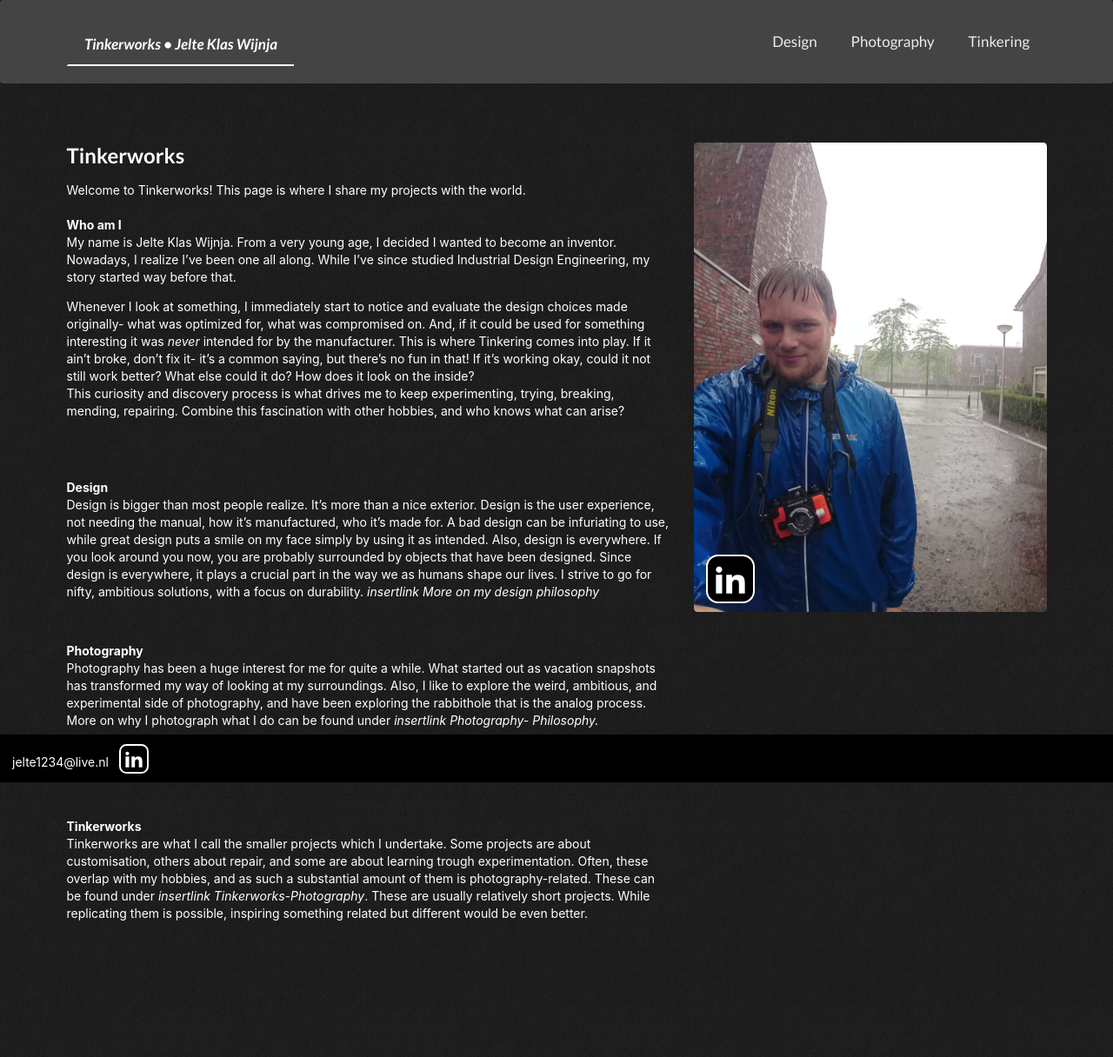
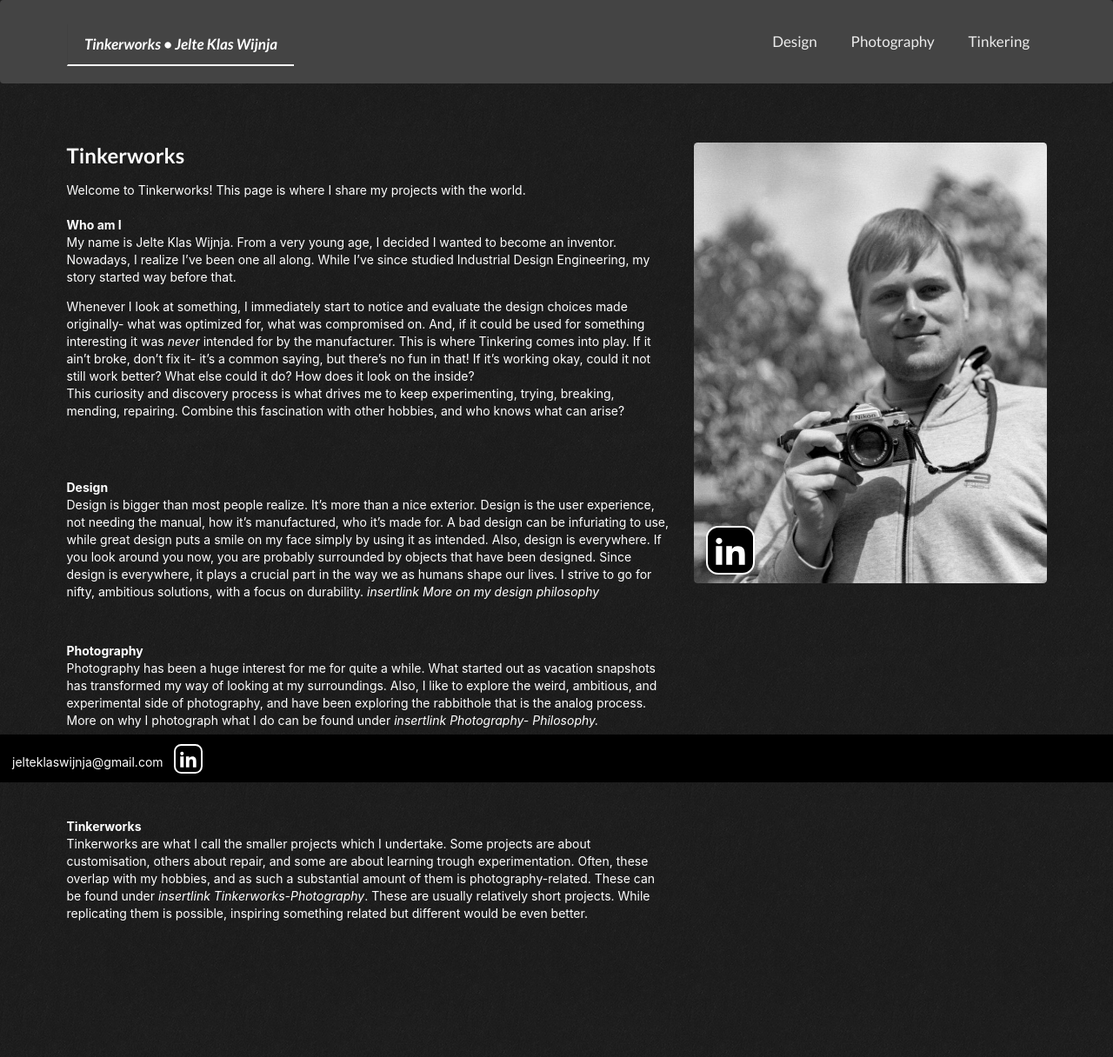
Before and after one commit to Jelte1234/Jelte1234.github.io, a Jekyll site: the page built from index.md, in a window 1280 px wide. Shown: the whole page at 87% size. Built offline with Jekyll 4.4.1, drawn with Linux system fonts in a browser that asks for light colours.

Commit message:
picture correctly changed, favicon

```diff
--- a/_config.yml
+++ b/_config.yml
@@ -1,9 +1,9 @@
 url: "" # the base hostname & protocol for your site, e.g. http://example.com
 baseurl: "" # the subpath of your site, e.g. /blog
 title: "Tinkerworks • Jelte Klas Wijnja" # the name of your site, e.g. ACME Corp.
-email: "jelte1234@live.nl" # Shown in the footer and on the index.html 'about' page
+email: "jelteklaswijnja@gmail.com" # Shown in the footer and on the index.html 'about' page
 permalink: none # We don't want dates to be included in post links, since we're building a portfolio
-portrait_picture_path: "/images/portrait.png" # The portrait used on the main index.html 'about' page.
+portrait_picture_path: "/images/portrait.jpg" # The portrait used on the main index.html 'about' page.
 
 collections_dir: 'portfolio'
 
```
Also changed, not shown: favicon.ico (added), images/photo_2020-08-05_15-37-56.jpg (deleted), images/portrait.jpg (renamed from images/photo_2020-08-05_15-37-56aaa.jpg), images/portrait_old.png (renamed from images/portrait.png).
